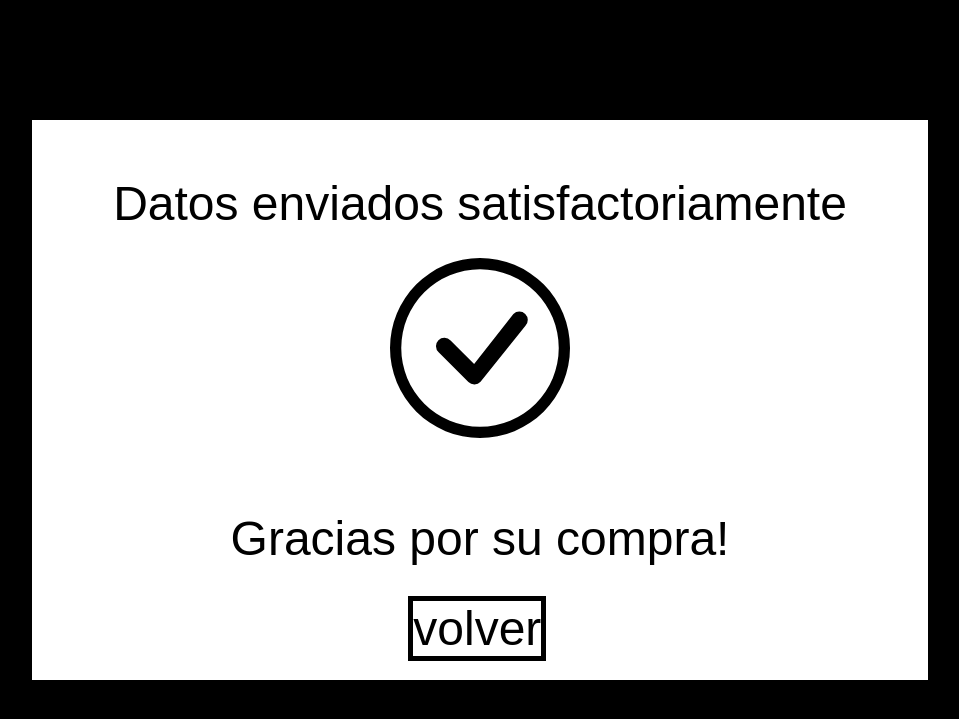
After one commit to rogedev/gamezone, a PHP site: page /thank-you.html in a window 1280 px wide. The commit adds this page. Shown: the top 719 px of the page, without its empty margins (160-1119 px from the left). Run offline with PHP 8.4, Linux system fonts and the light colour scheme.

Commit message:
adding final page

```diff
--- a/crud/control.php
+++ b/crud/control.php
@@ -25,7 +25,7 @@ $product = new Product();
         $order->setEmail($_POST['email']);
         $order->setAddress($_POST['address']);
 		$crud->insertar($order);
-		header('Location: /gamezone/index.html');
+		header('Location: /gamezone/thank-you.html');
 
 	}elseif(isset($_POST['actualizar'])){
 		$order->setId($_POST['id']);
--- a/css/styles.css
+++ b/css/styles.css
@@ -172,7 +172,7 @@ nav.navbar {
 }
 
 #pcgaming .card img {
-	height: 400px:
+	height: 400px;
 }
 
 .imgorder {
--- /dev/null
+++ b/css/thankyou.css
@@ -0,0 +1,65 @@
+body {
+	font-family: 'Kumbh', sans-serif;
+	background-color: black;
+}
+
+.box {
+	background-color: #fff;
+	position: absolute;
+	left: 50%;
+	top: 50%;
+	width: 70%;
+	height: 70%;
+	transform: translate(-50%, -50%);
+	font-size: 3em;
+	text-align: center;
+	align-items: center;
+}
+
+.box-header {
+	position: relative;
+	top: 10%;
+}
+
+.box-content {
+	position: relative;
+	top: 60%;
+}
+
+.box-img {
+	position: relative;
+	top: 5%;
+
+}
+
+.box-img img {
+	width: 20%;
+	height: 20%;
+}
+
+.btn {
+	outline: none;
+	position: absolute;
+	top: 85%;
+	left: 42%;
+	text-decoration: none;
+	font-size: 1em;
+	border: solid 5px #000;
+	color: #000;
+}
+
+@media(max-width: 767px) {
+	.box {
+		font-size: 2em;
+		height: 90%;
+	}
+
+	.box-img {
+		top: 15%;
+	}
+
+	.box-img img {
+		width: 50%;
+		height: 50%;
+	}
+}
--- /dev/null
+++ b/thank-you.html
@@ -0,0 +1,37 @@
+<!DOCTYPE html>
+<html lang="en">
+
+<head>
+    <meta charset="UTF-8">
+    <meta name="viewport" content="width=device-width, initial-scale=1.0">
+    <!--icon-->
+    <link rel="icon" type="image/vnd.microsoft.icon" href="media/img/favicon.png">
+    <!--styles-->
+    <link rel="stylesheet" type="text/css" href="css/normalize.css">
+    <link rel="stylesheet" type="text/css" href="css/thankyou.css">
+
+
+    <!--Fonts-->
+    <link href="https://fonts.googleapis.com/css2?family=Kumbh+Sans" rel="stylesheet">
+    <title>Gracias!</title>
+</head>
+
+<body>
+    <div class="container">
+        <div class="box">
+            <div class="box-header">
+                Datos enviados satisfactoriamente
+            </div>
+            <div class="box-content">
+                Gracias por su compra!
+            </div>
+            <div class="box-img">
+                <img src="media/checked.svg">
+            </div>
+            <a class="btn" href="index.html">volver</a>
+        </div>
+    </div>
+
+</body>
+
+</html>
```
Also changed, not shown: media/checked.svg (added).
